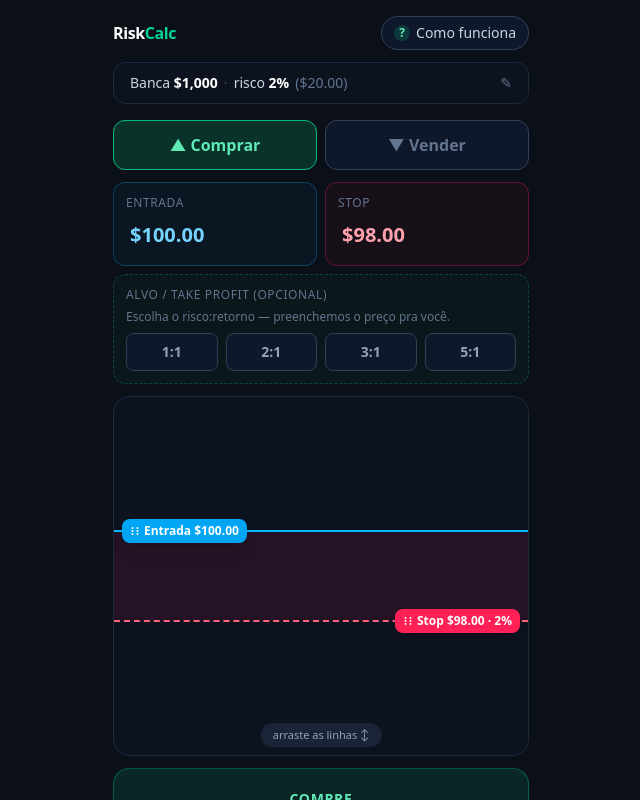
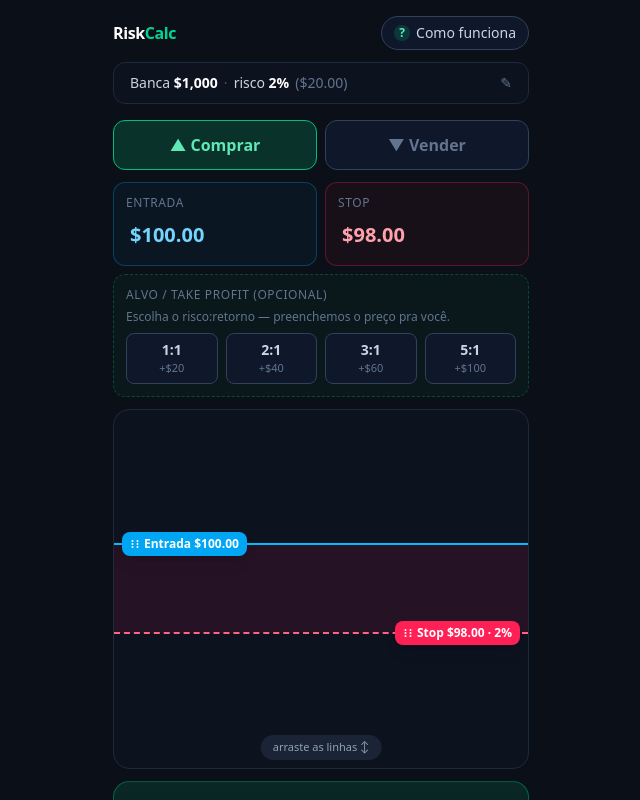
Before and after one commit to abdallacrypto1/riskcalc, a React (Vite) app: page / in a window 1280 px wide. Shown: the top 800 px of the page, without its empty margins (319-959 px from the left). Built offline with nearby package versions, Linux system fonts and the light colour scheme.

Commit message:
Mostra o ganho em $ do alvo (no card, no painel e em cada chip de R:R)

```diff
--- a/src/App.tsx
+++ b/src/App.tsx
@@ -270,6 +270,12 @@ export default function App() {
                     )}
                   </Label>
                   <Editable value={takeProfit} onChange={setTakeProfit} tone="emerald" price />
+                  {result.profitAtTp !== undefined && (
+                    <p className="mt-0.5 text-sm text-slate-400">
+                      ganha{" "}
+                      <b className="text-emerald-300">+{money(result.profitAtTp)}</b> se bater
+                    </p>
+                  )}
                 </div>
                 <button
                   onClick={() => setTakeProfit(null)}
@@ -280,7 +286,11 @@ export default function App() {
                 </button>
               </div>
               <div className="mt-3">
-                <RrChips activeR={result.rMultipleToTp} onPick={setTpFromR} />
+                <RrChips
+                  activeR={result.rMultipleToTp}
+                  riskAmount={result.riskAmount}
+                  onPick={setTpFromR}
+                />
               </div>
             </div>
           ) : (
@@ -289,7 +299,7 @@ export default function App() {
               <p className="mb-2 text-xs text-slate-500">
                 Escolha o risco:retorno — preenchemos o preço pra você.
               </p>
-              <RrChips activeR={undefined} onPick={setTpFromR} />
+              <RrChips activeR={undefined} riskAmount={result.riskAmount} onPick={setTpFromR} />
             </div>
           )}
         </div>
@@ -343,14 +353,15 @@ export default function App() {
                 <>
                   <span className="text-slate-700">·</span>
                   <span>
-                    alvo{" "}
-                    <b
+                    ganha{" "}
+                    <b className="text-emerald-300">+{money(result.profitAtTp ?? NaN)}</b>{" "}
+                    <span
                       className={
-                        result.rMultipleToTp >= 1 ? "text-emerald-300" : "text-amber-300"
+                        result.rMultipleToTp >= 1 ? "text-emerald-300/70" : "text-amber-300/70"
                       }
                     >
-                      {result.rMultipleToTp.toFixed(1)}R
-                    </b>
+                      ({result.rMultipleToTp.toFixed(1)}R)
+                    </span>
                   </span>
                 </>
               )}
@@ -483,14 +494,17 @@ export default function App() {
 
 /* ---------- UI primitives ---------- */
 
-/** Atalhos de risco:retorno — preenchem o alvo automaticamente. */
+/** Atalhos de risco:retorno — preenchem o alvo e já mostram o ganho em $. */
 function RrChips({
   activeR,
+  riskAmount,
   onPick,
 }: {
   activeR: number | undefined;
+  riskAmount: number;
   onPick: (r: number) => void;
 }) {
+  const showGain = Number.isFinite(riskAmount) && riskAmount > 0;
   return (
     <div className="flex gap-2">
       {RR_CHIPS.map((R) => {
@@ -499,13 +513,22 @@ function RrChips({
           <button
             key={R}
             onClick={() => onPick(R)}
-            className={`flex-1 rounded-lg border py-2 text-sm font-semibold ${
+            className={`flex-1 rounded-lg border py-1.5 ${
               active
-                ? "border-emerald-500 bg-emerald-500/15 text-emerald-300"
-                : "border-slate-700 bg-slate-900 text-slate-400 hover:border-slate-600"
+                ? "border-emerald-500 bg-emerald-500/15"
+                : "border-slate-700 bg-slate-900 hover:border-slate-600"
             }`}
           >
-            {R}:1
+            <div
+              className={`text-sm font-semibold ${active ? "text-emerald-300" : "text-slate-300"}`}
+            >
+              {R}:1
+            </div>
+            {showGain && (
+              <div className={`text-[11px] ${active ? "text-emerald-300/80" : "text-slate-500"}`}>
+                +{money(R * riskAmount, 0)}
+              </div>
+            )}
           </button>
         );
       })}
```
